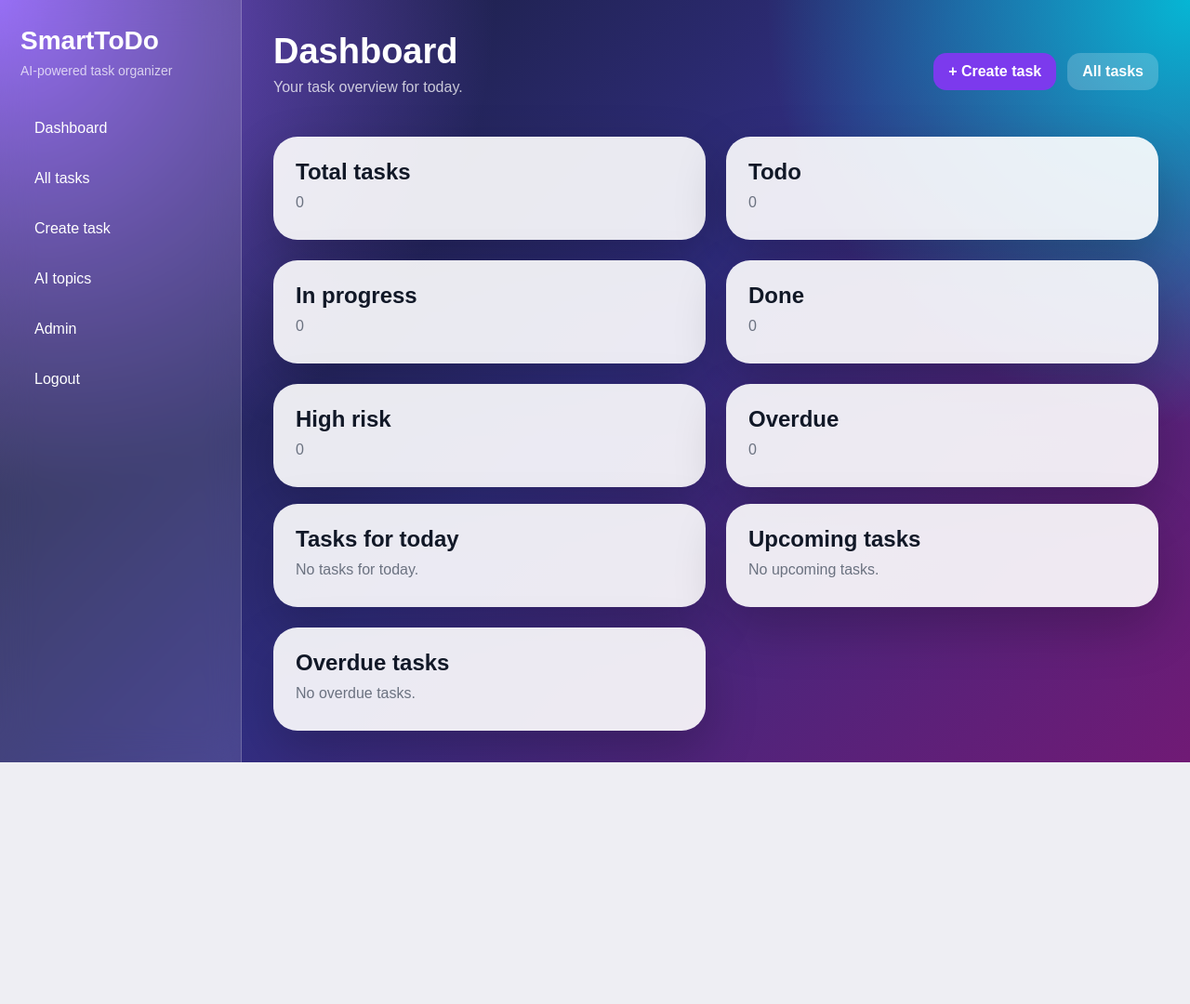
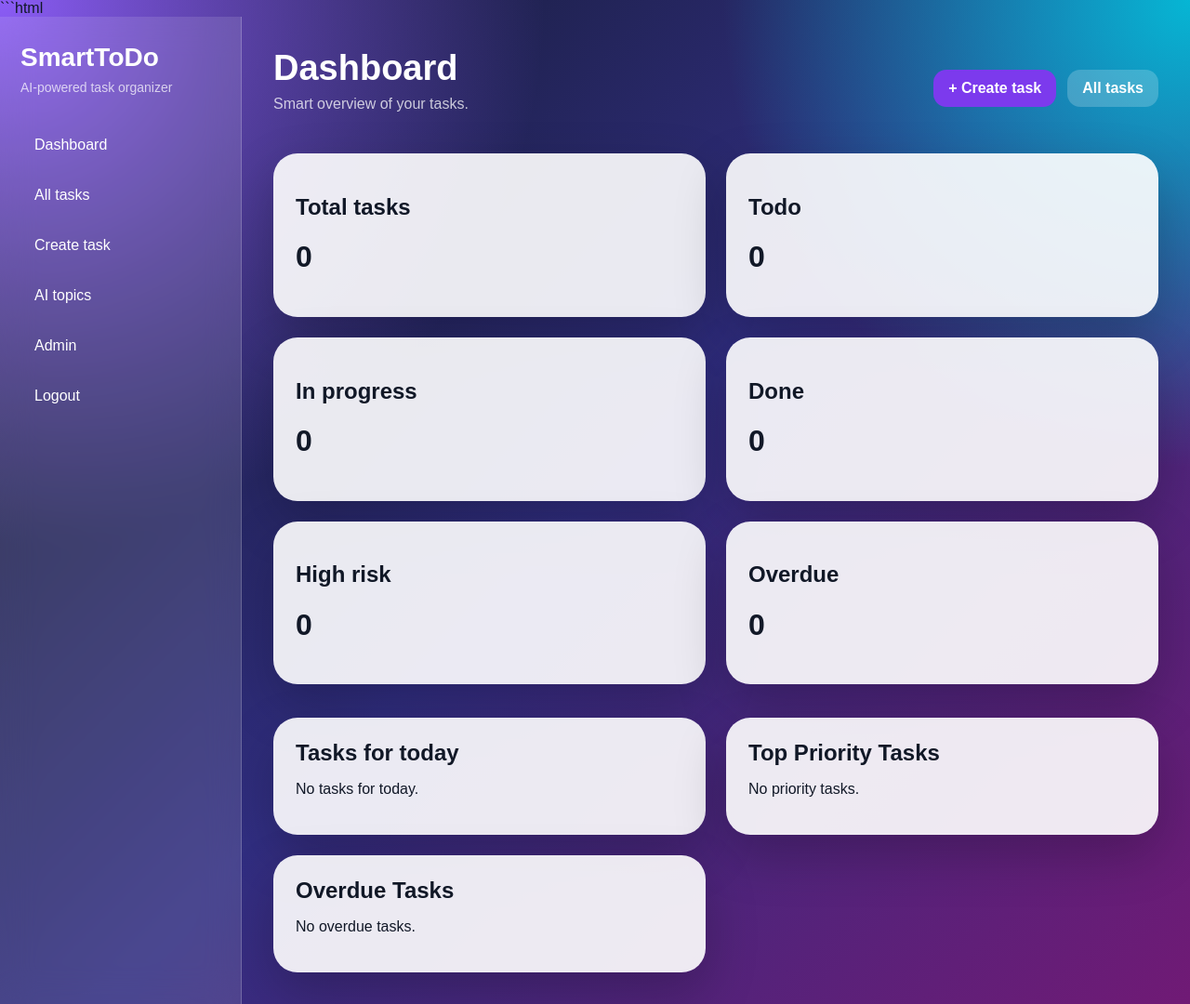
Before and after one commit to PhonexG/SmartToDo, a Django app: page / in a window 1280 px wide. Shown: the whole page at 93% size. Before the commit the page ends 820 px from the top, so only its background shows below. Run offline with Django 5.2, Linux system fonts and the light colour scheme; the visitor is signed in with stand-in values (Sample User, id 1); data that the repository does not hold is empty.

Commit message:
improve ai

````diff
--- a/dashboard/templates/dashboard/dashboard.html
+++ b/dashboard/templates/dashboard/dashboard.html
@@ -1,96 +1,142 @@
+```html
 {% extends "base.html" %}
 
 {% block content %}
+
 <div class="page-header">
     <div>
         <h1 class="page-title">Dashboard</h1>
-        <p class="page-subtitle">Your task overview for today.</p>
+        <p class="page-subtitle">
+            Smart overview of your tasks.
+        </p>
     </div>
 
     <div class="actions">
-        <a class="btn" href="{% url 'task_create' %}">+ Create task</a>
-        <a class="btn btn-secondary" href="{% url 'task_list' %}">All tasks</a>
+        <a class="btn" href="{% url 'task_create' %}">
+            + Create task
+        </a>
+
+        <a class="btn btn-secondary" href="{% url 'task_list' %}">
+            All tasks
+        </a>
     </div>
 </div>
 
+
 <div class="grid">
+
     <div class="card">
-        <h2 class="card-title">Total tasks</h2>
-        <p class="meta">{{ total_tasks }}</p>
+        <h2>Total tasks</h2>
+        <h1>{{ total_tasks }}</h1>
     </div>
 
     <div class="card">
-        <h2 class="card-title">Todo</h2>
-        <p class="meta">{{ todo_tasks }}</p>
+        <h2>Todo</h2>
+        <h1>{{ todo_tasks }}</h1>
     </div>
 
     <div class="card">
-        <h2 class="card-title">In progress</h2>
-        <p class="meta">{{ in_progress_tasks }}</p>
+        <h2>In progress</h2>
+        <h1>{{ in_progress_tasks }}</h1>
     </div>
 
     <div class="card">
-        <h2 class="card-title">Done</h2>
-        <p class="meta">{{ done_tasks }}</p>
+        <h2>Done</h2>
+        <h1>{{ done_tasks }}</h1>
     </div>
 
     <div class="card">
-        <h2 class="card-title">High risk</h2>
-        <p class="meta">{{ high_risk_tasks }}</p>
+        <h2>High risk</h2>
+        <h1>{{ high_risk_tasks }}</h1>
     </div>
 
     <div class="card">
-        <h2 class="card-title">Overdue</h2>
-        <p class="meta">{{ overdue_tasks.count }}</p>
+        <h2>Overdue</h2>
+        <h1>{{ overdue_tasks.count }}</h1>
     </div>
+
 </div>
 
-<br>
+
+<br><br>
+
 
 <div class="grid">
+
     <div class="card">
-        <h2 class="card-title">Tasks for today</h2>
-
+        <h2 class="card-title">
+            Tasks for today
+        </h2>
         {% for task in today_tasks %}
-            <p class="meta">
+            <p>
                 <a href="{% url 'task_detail' task.id %}">
                     {{ task.title }}
                 </a>
-                — {{ task.get_status_display }}
+                <br>
+                <span class="badge badge-{{ task.priority_level }}">
+                    {{ task.get_priority_level_display }}
+                </span>
             </p>
         {% empty %}
-            <p class="meta">No tasks for today.</p>
+            <p>No tasks for today.</p>
+        {% endfor %}
+    </div>
+
+
+    <div class="card">
+
+        <h2 class="card-title">
+            Top Priority Tasks
+        </h2>
+
+        {% for task in priority_tasks %}
+
+            <div style="margin-bottom:20px;">
+
+                <h3>
+                    <a href="{% url 'task_detail' task.id %}">
+                        {{ task.title }}
+                    </a>
+                </h3>
+
+                <p>
+                    Priority:
+                    <strong>{{ task.priority }}/100</strong>
+                </p>
+
+                <span class="badge badge-{{ task.priority_level }}">
+                    {{ task.get_priority_level_display }}
+                </span>
+
+                <p class="meta">
+                    Deadline:
+                    {{ task.deadline|date:"d/m/Y" }}
+                </p>
+            </div>
+        {% empty %}
+            <p>No priority tasks.</p>
         {% endfor %}
     </div>
 
     <div class="card">
-        <h2 class="card-title">Upcoming tasks</h2>
-
-        {% for task in upcoming_tasks %}
-            <p class="meta">
+        <h2 class="card-title">
+            Overdue Tasks
+        </h2>
+        {% for task in overdue_tasks %}
+            <p>
                 <a href="{% url 'task_detail' task.id %}">
                     {{ task.title }}
                 </a>
-                — {{ task.deadline|date:"d/m/Y" }}
+                <br>
+                <strong>
+                    {{ task.deadline|date:"d/m/Y" }}
+                </strong>
             </p>
         {% empty %}
-            <p class="meta">No upcoming tasks.</p>
-        {% endfor %}
-    </div>
-
-    <div class="card">
-        <h2 class="card-title">Overdue tasks</h2>
-
-        {% for task in overdue_tasks %}
-            <p class="meta">
-                <a href="{% url 'task_detail' task.id %}">
-                    {{ task.title }}
-                </a>
-                — {{ task.deadline|date:"d/m/Y" }}
-            </p>
-        {% empty %}
-            <p class="meta">No overdue tasks.</p>
+            <p>No overdue tasks.</p>
         {% endfor %}
     </div>
 </div>
+
 {% endblock %}
+```
--- a/dashboard/views.py
+++ b/dashboard/views.py
@@ -4,31 +4,44 @@ from django.utils import timezone
 
 from tasks.models import Task
 
+
 @login_required
 def dashboard_view(request):
     tasks = Task.objects.filter(user=request.user)
+
+    today = timezone.localdate()
+
     total_tasks = tasks.count()
-
-    done_tasks = tasks.filter(status="done").count()
     todo_tasks = tasks.filter(status="todo").count()
     in_progress_tasks = tasks.filter(status="in_progress").count()
+    done_tasks = tasks.filter(status="done").count()
 
     high_risk_tasks = tasks.filter(risk_level="high").count()
 
-    today = timezone.localdate()
-    overdue_tasks = tasks.filter(deadline__lt=today).exclude(status="done")
+    overdue_tasks = tasks.filter(
+        deadline__lt=today
+    ).exclude(status="done")
+
     today_tasks = tasks.filter(deadline=today)
-    upcoming_tasks = tasks.filter(deadline__gt=today).order_by("deadline")[:5]
+
+    priority_tasks = (
+        tasks.exclude(status="done")
+        .order_by("-priority", "deadline")[:5]
+    )
 
     context = {
         "total_tasks": total_tasks,
-        "done_tasks": done_tasks,
         "todo_tasks": todo_tasks,
         "in_progress_tasks": in_progress_tasks,
+        "done_tasks": done_tasks,
         "high_risk_tasks": high_risk_tasks,
         "overdue_tasks": overdue_tasks,
         "today_tasks": today_tasks,
-        "upcoming_tasks": upcoming_tasks,
+        "priority_tasks": priority_tasks,
     }
 
-    return render(request, "dashboard/dashboard.html", context)
+    return render(
+        request,
+        "dashboard/dashboard.html",
+        context,
+    )
--- a/static/css/app.css
+++ b/static/css/app.css
@@ -402,3 +402,23 @@ a {
 .filter-form select:focus {
     box-shadow: 0 0 0 4px rgba(139, 92, 246, 0.35);
 }
+
+.badge-critical {
+    background: #dc2626;
+    color: white;
+}
+
+.badge-high {
+    background: #f97316;
+    color: white;
+}
+
+.badge-medium {
+    background: #eab308;
+    color: black;
+}
+
+.badge-low {
+    background: #22c55e;
+    color: white;
+}
````
Also changed, not shown: ai_tools/priority.py (+27 -28 lines), ai_tools/update_task.py (+19 -0 lines), tasks/models.py (+15 -0 lines), tasks/templates/tasks/task_detail.html (+70 -44 lines), tasks/templates/tasks/task_list.html (+8 -0 lines), tasks/templates/tasks/topic_detail.html (+58 -8 lines), tasks/views.py (+49 -32 lines), tasks/migrations/0004_task_priority_task_priority_level.py (added).
